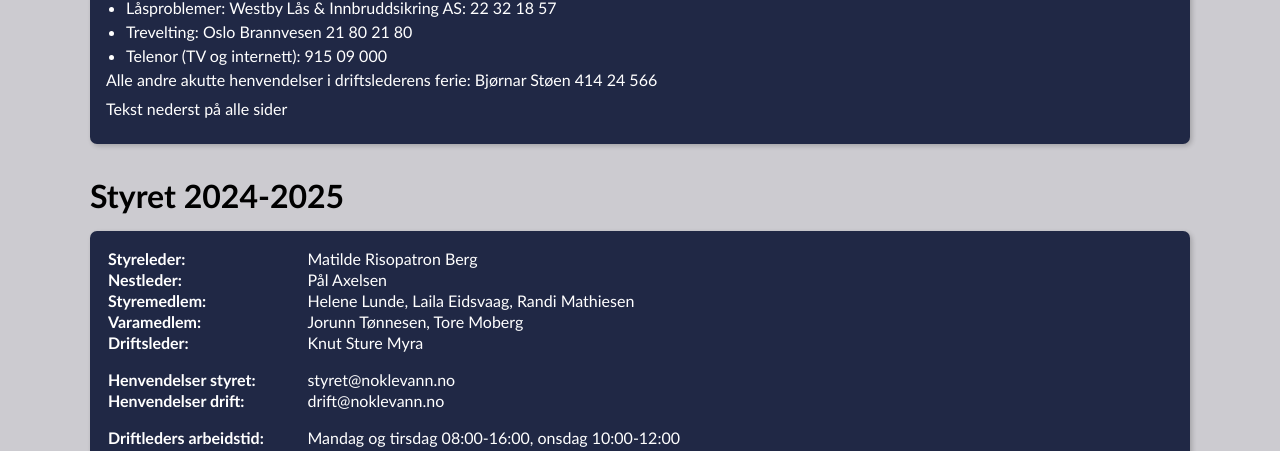
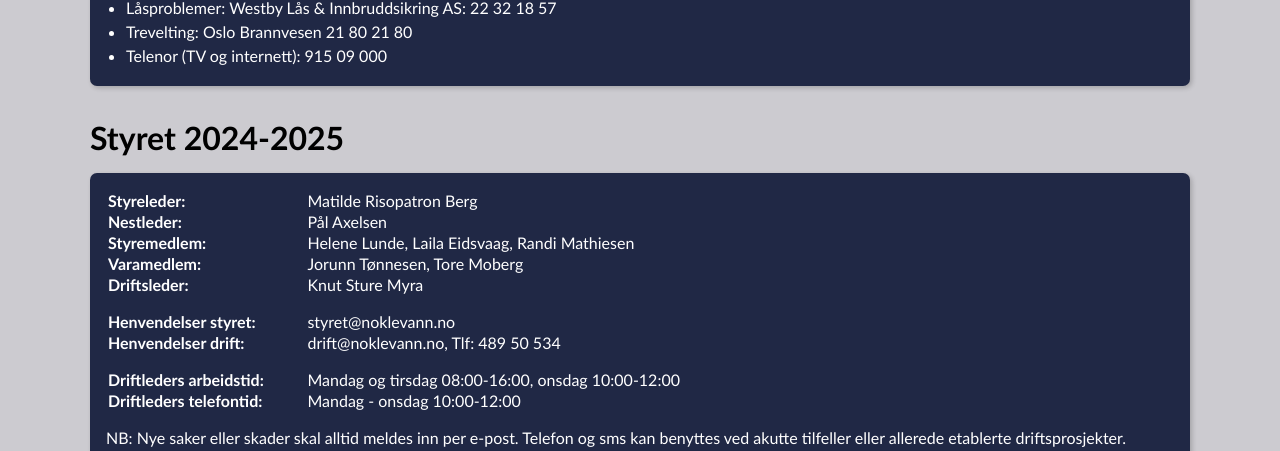
Before and after one commit to VictorNorm/noklevann, a React (Create React App) app: page /#/ in a window 1280 px wide. Shown: the part 687-1138 px from the top of the page. Built offline with nearby package versions, Linux system fonts and the light colour scheme; no server answers; a web font is replaced by a local one.

Commit message:
Updated text on homepage

```diff
--- a/src/routes/Hjem.jsx
+++ b/src/routes/Hjem.jsx
@@ -45,10 +45,6 @@ function Hjem() {
             <li>Trevelting: Oslo Brannvesen 21 80 21 80</li>
             <li>Telenor (TV og internett): 915 09 000</li>
           </ul>
-          <p>
-            Alle andre akutte henvendelser i driftslederens ferie: Bjørnar Støen 414 24 566
-          </p>
-          <p>Tekst nederst på alle sider</p>
       </div>
       <h2>Styret 2024-2025</h2>
       <div className="kontakt">
@@ -80,7 +76,7 @@ function Hjem() {
           </tr>
           <tr>
             <td><strong>Henvendelser drift:</strong></td>
-            <td>drift@noklevann.no</td>
+            <td>drift@noklevann.no, Tlf: 489 50 534</td>
           </tr>
           <tr className='tr--margin-top'>
             <td><strong>Driftleders arbeidstid:</strong></td>
```
